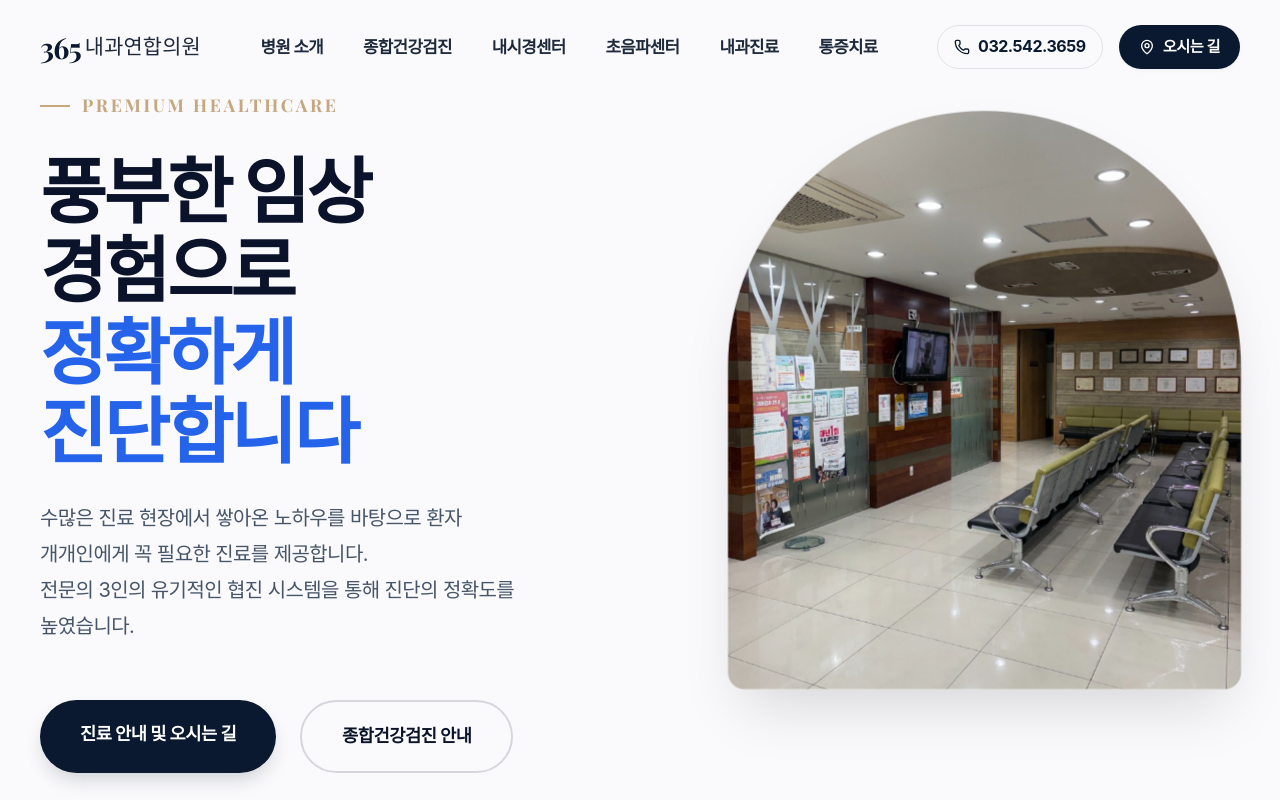
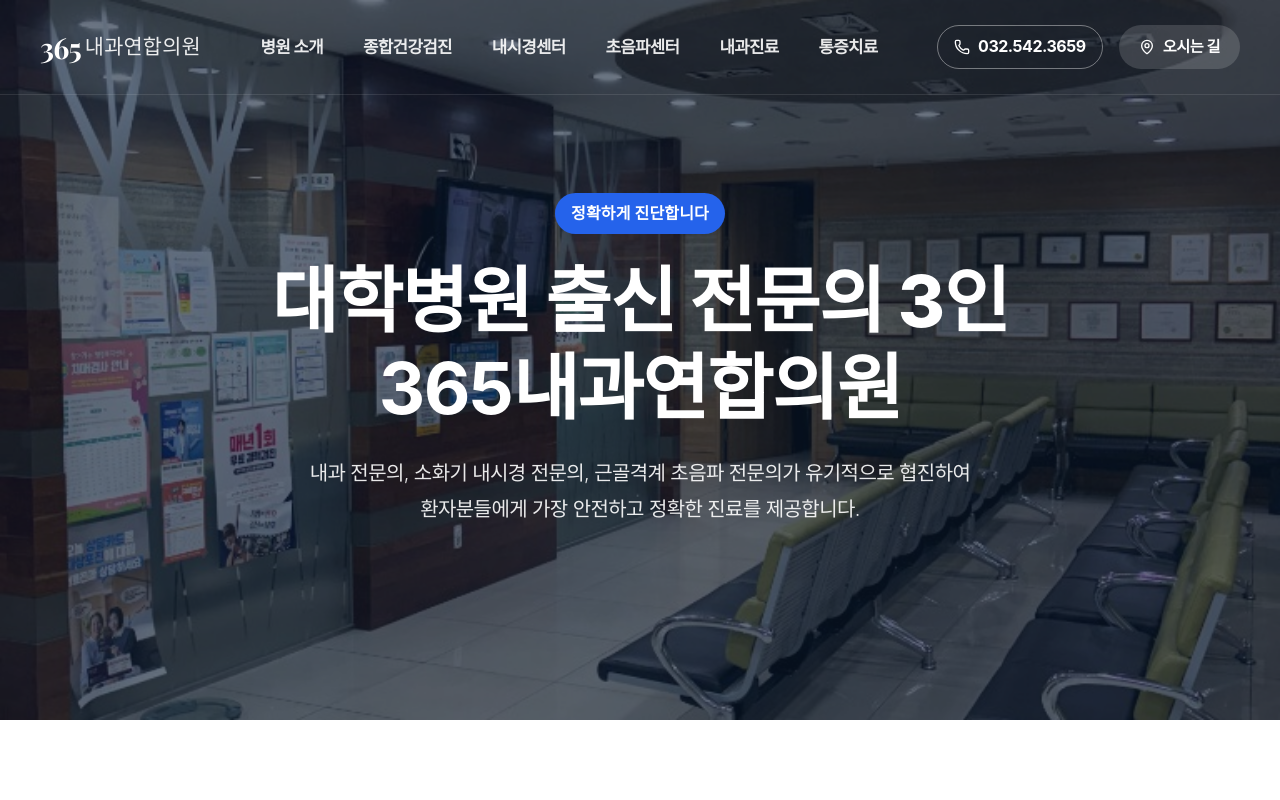
Before and after one commit to bnam1321-bit/365-clinic-web, a Next.js app: page / in a window 1280 px wide. Shown: the top 800 px of the page. Built offline with nearby package versions, Linux system fonts and the light colour scheme; a web font is replaced by a local one.

Commit message:
Revert main page hero and add dynamic header styles

```diff
--- a/src/app/page.module.css
+++ b/src/app/page.module.css
@@ -3,148 +3,67 @@
   background-color: var(--color-background);
 }
 
-/* 1. Asymmetrical Split Hero Section */
-.splitHero {
-  position: relative;
-  min-height: 100vh;
+/* ==========================================================================
+   1. Hero Section (Reverted Full-Screen Layout)
+   ========================================================================== */
+.hero {
+    height: 90vh;
+    min-height: 600px;
     display: flex;
     align-items: center;
-  background-color: #FAFAFC; /* Alabaster Off-white */
-  overflow: hidden;
-  padding-top: 64px; /* Offset for header */
+    justify-content: center;
+    position: relative;
+    background: url('/images/clinic_main.jpg') no-repeat center center;
+    background-size: cover;
+    color: white;
+    text-align: center;
+}
+
+.hero::after {
+    content: '';
+    position: absolute;
+    top: 0;
+    left: 0;
+    right: 0;
+    bottom: 0;
+    background: rgba(10, 25, 47, 0.6);
+    z-index: 1;
 }
 
 .heroContainer {
-  display: grid;
-  grid-template-columns: 1fr 1fr;
-  align-items: center;
-  gap: 4rem;
-  width: 100%;
+    position: relative;
+    z-index: 2;
+    padding: 0 1rem;
 }
 
-.heroLeft {
-  z-index: 10;
-  padding-right: 2rem;
-}
-
-.heroBadge {
-  font-family: var(--font-serif);
-  font-size: 1.1rem;
+.highlight {
+    display: inline-block;
+    padding: 0.5rem 1rem;
+    background-color: var(--color-secondary);
+    color: white;
     font-weight: 700;
-  letter-spacing: 0.15em;
-  color: var(--color-accent-gold);
-  margin-bottom: 2rem;
-  display: flex;
-  align-items: center;
-  gap: 0.75rem;
-}
-
-.heroBadge::before {
-  content: '';
-  display: block;
-  width: 30px;
-  height: 2px;
-  background-color: var(--color-accent-gold);
+    font-size: 1rem;
+    border-radius: var(--radius-full);
+    margin-bottom: 1.5rem;
+    letter-spacing: var(--tracking-wide);
 }
 
 .heroTitle {
     font-size: 4.5rem;
     font-weight: 800;
-  line-height: 1.1;
-  margin-bottom: 2rem;
-  letter-spacing: var(--tracking-tight);
-  color: var(--color-primary-dark);
-}
-
-.highlight {
-  display: block;
-  font-family: var(--font-serif);
-  font-weight: 600;
-  color: var(--color-secondary);
+    line-height: 1.2;
+    margin-bottom: 1.5rem;
+    letter-spacing: -0.02em;
+    color: white;
 }
 
 .heroSubtitle {
     font-size: 1.25rem;
+    color: rgba(255, 255, 255, 0.9);
     line-height: var(--leading-relaxed);
-  color: var(--color-text-secondary);
-  margin-bottom: 3.5rem;
-  font-weight: 400;
-  max-width: 90%;
-}
-
-.heroActions {
-  display: flex;
-  gap: 1.5rem;
-  flex-wrap: wrap;
-}
-
-.btnPrimary {
-  background-color: var(--color-primary);
-  color: white;
-  padding: 1.25rem 2.5rem;
-  border-radius: var(--radius-full);
-  font-weight: 700;
-  font-size: 1.1rem;
-  text-decoration: none;
-  transition: all var(--transition-fast);
-  box-shadow: 0 10px 20px -5px rgba(10, 25, 47, 0.2);
-}
-
-.btnPrimary:hover {
-  background-color: var(--color-secondary);
-  transform: translateY(-2px);
-  box-shadow: 0 15px 25px -5px rgba(37, 99, 235, 0.3);
-}
-
-.btnOutlineDark {
-  background-color: transparent;
-  color: var(--color-primary-dark);
-  padding: 1.25rem 2.5rem;
-  border-radius: var(--radius-full);
-  font-weight: 700;
-  font-size: 1.1rem;
-  text-decoration: none;
-  border: 2px solid rgba(10, 25, 47, 0.15);
-  transition: all var(--transition-fast);
-}
-
-.btnOutlineDark:hover {
-  background-color: rgba(10, 25, 47, 0.04);
-  border-color: var(--color-primary);
-}
-
-/* Right Side - Arched Image Mask */
-.heroRight {
-  position: relative;
-  height: 80vh;
-  min-height: 600px;
-  display: flex;
-  align-items: center;
-  justify-content: center;
-}
-
-.imageFade {
-  width: 100%;
-  height: 100%;
-  display: flex;
-  justify-content: flex-end;
-}
-
-.imageMask {
-  width: 90%;
-  height: 90%;
-  background: url('/images/clinic_main.jpg') no-repeat center center;
-  background-size: cover;
-  /* Premium Pill-shape / Arch mask */
-  border-radius: 500px 500px 2rem 2rem;
-  box-shadow: 0 30px 60px -15px rgba(0, 0, 0, 0.15);
-  animation: slowZoom 30s ease-in-out infinite alternate;
-  transform-origin: center;
-}
-
-@keyframes slowZoom {
-  from { transform: scale(1); }
-  to { transform: scale(1.05); }
+    max-width: 800px;
+    margin: 0 auto;
+    font-weight: 300;
 }
 
 /* 2. Bento-Box Services Grid */
@@ -331,24 +250,6 @@
 }
 
 @media (max-width: 1024px) {
-  .heroContainer {
-    grid-template-columns: 1fr;
-    gap: 0;
-  }
-  .heroLeft {
-    padding: 2rem;
-    padding-top: 4rem;
-  }
-  .heroRight {
-    height: 60vh;
-    min-height: 400px;
-    padding: 2rem;
-  }
-  .imageMask {
-    border-radius: 200px 200px 1.5rem 1.5rem;
-    width: 100%;
-  }
-
   .bentoGrid {
     grid-template-columns: repeat(2, 1fr);
   }
@@ -361,14 +262,10 @@
 
 @media (max-width: 768px) {
   .heroTitle {
-    font-size: 2.75rem;
+    font-size: 2.5rem;
   }
-  .heroActions {
-    flex-direction: column;
-  }
-  .btnPrimary, .btnOutlineDark {
-    width: 100%;
-    text-align: center;
+  .heroSubtitle {
+    font-size: 1.1rem;
   }
 
   /* Stack completely on Mobile */
--- a/src/app/page.tsx
+++ b/src/app/page.tsx
@@ -6,31 +6,20 @@ import FadeIn from "@/components/ui/FadeIn";
 export default function Home() {
   return (
     <main className={styles.home}>
-      {/* 1. Asymmetrical Split Hero Section */}
-      <section className={styles.splitHero}>
+      {/* 1. Full Screen Hero Section (Reverted) */}
+      <section className={styles.hero}>
         <div className={`container ${styles.heroContainer}`}>
-          <div className={styles.heroLeft}>
           <FadeIn direction="up">
-              <span className={styles.heroBadge}>PREMIUM HEALTHCARE</span>
+            <span className={styles.highlight}>정확하게 진단합니다</span>
             <h1 className={styles.heroTitle}>
-                풍부한 임상 경험으로<br />
-                <span className={styles.highlight}>정확하게 진단합니다</span>
+              대학병원 출신 전문의 3인<br />
+              <strong>365내과연합의원</strong>
             </h1>
             <p className={styles.heroSubtitle}>
-                수많은 진료 현장에서 쌓아온 노하우를 바탕으로 환자 개개인에게 꼭 필요한 진료를 제공합니다.<br />
-                전문의 3인의 유기적인 협진 시스템을 통해 진단의 정확도를 높였습니다.
+              내과 전문의, 소화기 내시경 전문의, 근골격계 초음파 전문의가 유기적으로 협진하여<br />
+              환자분들에게 가장 안전하고 정확한 진료를 제공합니다.
             </p>
-              <div className={styles.heroActions}>
-                  <Link href="/guide" className={styles.btnPrimary}>진료 안내 및 오시는 길</Link>
-                  <Link href="/checkup" className={styles.btnOutlineDark}>종합건강검진 안내</Link>
-              </div>
           </FadeIn>
-          </div>
-          <div className={styles.heroRight}>
-            <FadeIn direction="left" delay={0.2} className={styles.imageFade} fullWidth={true}>
-              <div className={styles.imageMask}></div>
-            </FadeIn>
-          </div>
         </div>
       </section>
 
--- a/src/components/layout/Header.module.css
+++ b/src/components/layout/Header.module.css
@@ -178,6 +178,54 @@
     transition: color var(--transition-fast);
 }
 
+/* ==========================================================================
+   Dynamic Transparent Theme (For Main Page Unscrolled State)
+   ========================================================================== */
+.header.transparent {
+    background-color: transparent;
+    box-shadow: none;
+    border-bottom: 1px solid rgba(255, 255, 255, 0.1);
+}
+
+.header.transparent .logo {
+    color: white;
+}
+
+.header.transparent .logo span {
+    color: rgba(255, 255, 255, 0.9);
+}
+
+.header.transparent .navLink {
+    color: rgba(255, 255, 255, 0.9);
+}
+
+.header.transparent .navLink:hover {
+    color: white;
+}
+
+.header.transparent .phoneBtn {
+    color: white;
+    border: 1px solid rgba(255, 255, 255, 0.4);
+}
+
+.header.transparent .phoneBtn:hover {
+    background-color: rgba(255, 255, 255, 0.1);
+}
+
+.header.transparent .locationBtn {
+    background-color: rgba(255, 255, 255, 0.15);
+    color: white;
+    box-shadow: none;
+}
+
+.header.transparent .locationBtn:hover {
+    background-color: rgba(255, 255, 255, 0.3);
+}
+
+.header.transparent .menuButton {
+    color: white;
+}
+
 .header.scrolled .menuButton {
     color: var(--color-primary);
 }
--- a/src/components/layout/Header.tsx
+++ b/src/components/layout/Header.tsx
@@ -4,6 +4,7 @@ import Link from "next/link";
 import styles from "./Header.module.css";
 import { Menu, X, Phone, MapPin } from "lucide-react";
 import { useState, useEffect } from "react";
+import { usePathname } from "next/navigation";
 
 export default function Header() {
     const [isMenuOpen, setIsMenuOpen] = useState(false);
@@ -21,8 +22,12 @@ export default function Header() {
         setIsMenuOpen(!isMenuOpen);
     };
 
+    const pathname = usePathname();
+    const isMainPage = pathname === "/";
+    const isTransparent = isMainPage && !scrolled;
+
     return (
-        <header className={`${styles.header} ${scrolled ? styles.scrolled : ""}`}>
+        <header className={`${styles.header} ${scrolled ? styles.scrolled : ""} ${isTransparent ? styles.transparent : ""}`}>
             <div className={`container ${styles.headerContainer}`}>
                 {/* Logo */}
                 <Link href="/" className={styles.logo}>
```
Lines whose indentation alone changed are shown as unchanged.
